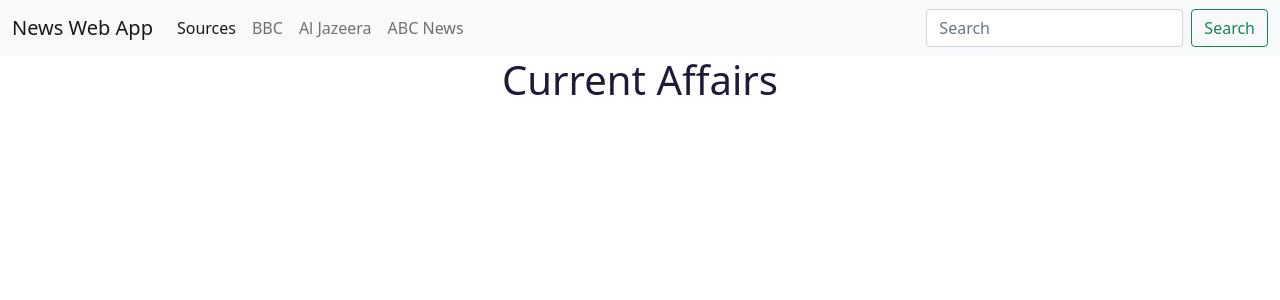
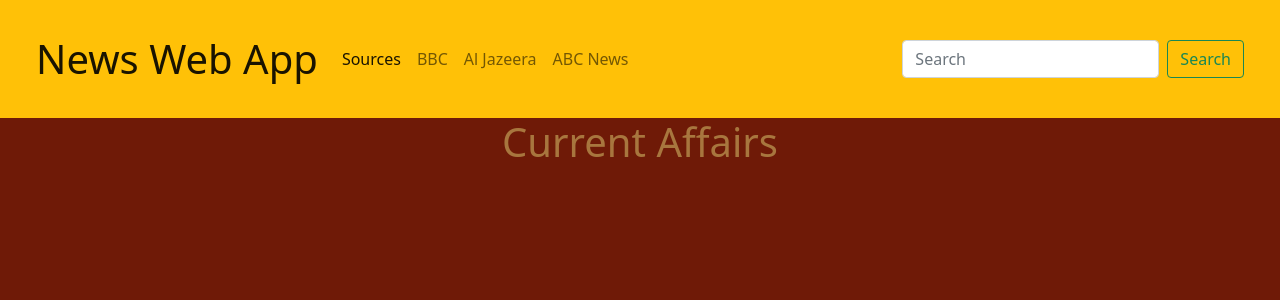
Before and after one commit to Charlotte-Natasha/NEWS-APP, a Flask app: page / in a window 1280 px wide. Shown: the top 300 px of the page. Run offline with Flask 2, Linux system fonts and the light colour scheme; data that the repository does not hold is empty.

Commit message:
added bg color and navbar color

```diff
--- a/app/static/css/style.css
+++ b/app/static/css/style.css
@@ -1,3 +1,12 @@
-.navbar{
-    margin: 100 px;
+body {
+    background-color: #6F1A07 !important;
+
 }
+
+#myNavbar{
+    background-color: aqua;
+}
+
+html{
+    scroll-behavior: smooth;
+}
--- a/app/templates/base.html
+++ b/app/templates/base.html
@@ -9,6 +9,7 @@
     <meta name="viewport" content="width=device-width, initial-scale=1.0">
     <title>News App</title>
     {% block styles%}
+    {{super}}
     <link rel="stylesheet" href="{{url_for('static',filename='css/style.css')}}">
     {%endblock%}
     <link href="https://cdn.jsdelivr.net/npm/bootstrap@5.1.3/dist/css/bootstrap.min.css" rel="stylesheet"
--- a/app/templates/index.html
+++ b/app/templates/index.html
@@ -1,19 +1,19 @@
 {% extends 'base.html'%}
 {% block content%}
 <div class="jumbotron" style="color: #404664;">
-  <h1 class="text-center" style="color: #1F1A38;"> Current Affairs</h1>
+  <h1 class="text-center" style="color: #A8763E;"> Current Affairs</h1>
 </div>
 <div class="container">
   {% for article in articles%}
-  <div class="col-md-3">
-  <div class="card" style="width: 30rem;">
-    <img src="{{article['urlToImage']}}" class="card-img-top" alt="...">
-    <div class="card-body">
-      <h5 class="card-title">{{article['title}']}}</h5>
-      <p class="card-text">{{article['description']}}</p>
-      <p class="card-text">{{article['publishedAt']}}</p>
+<div class="row d-flex mx-auto">
+    <div class="card col-md-4" style="width: 30rem;" >
+      <img src="{{article['urlToImage']}}" class="card-img-top" alt="...">
+      <div class="card-body">
+        <p class="card-text">{{article['title}']}}</p>
+        <p class="card-text">{{article['description']}}</p>
+        <p class="card-text">{{article['publishedAt']}}</p>
+      </div>
     </div>
-  </div>
 </div>
   <!-- <img src="{{article['urlToImage']}}" alt="">
 
--- a/app/templates/navbar.html
+++ b/app/templates/navbar.html
@@ -1,6 +1,6 @@
-<nav class="navbar navbar-expand-lg navbar-light bg-light" style="color: #261132;">
+<nav class="navbar navbar-expand-lg navbar-light bg-warning top p-4" id="myNavbar">
     <div class="container-fluid">
-      <a class="navbar-brand" href="#">News Web App</a>
+      <a class="navbar-brand fs-1" href="#">News Web App</a>
       <button class="navbar-toggler" type="button" data-bs-toggle="collapse" data-bs-target="#navbarSupportedContent" aria-controls="navbarSupportedContent" aria-expanded="false" aria-label="Toggle navigation">
         <span class="navbar-toggler-icon"></span>
       </button>
```
